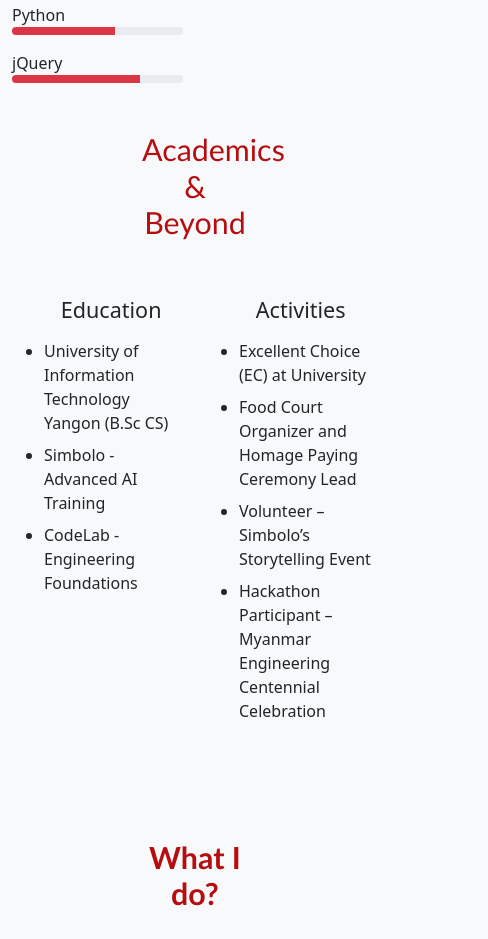
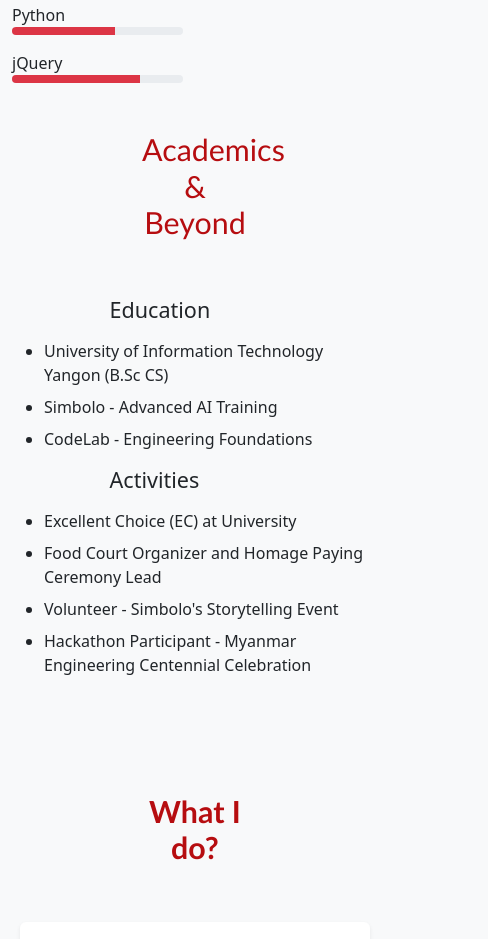
Before and after one commit to Hanmsoe17/Portfolio, a plain HTML site: page index.html in a window 390 px wide. Shown: the part 1751-2690 px from the top of the page, 488 px wide, since content can reach past the window. Drawn offline with nearby package versions, Linux system fonts and the light colour scheme.

Commit message:
change Responsive

```diff
--- a/index.html
+++ b/index.html
@@ -198,7 +198,7 @@
     <!-- education and activities start  -->
 
      <section>
-      <div class="container mt-3">
+      <div class="container mt-3 justify-content-center">
         <div class="row text-center">
           <h3 class="col-4 offset-4">
             Academics & Beyond
@@ -206,7 +206,7 @@
         </div>
 
         <div class="row my-5">
-          <div class="col-6 justify-content-center">
+          <div class="col-md-6 justify-content-center">
             <div class="row">
               <h4 class="col-4 offset-3">
                 Education
@@ -219,9 +219,9 @@
               </ul>
           </div>
 
-          <div class="col-6 justify-content-center">
+          <div class="col-md-6 justify-content-center">
             <div class="row">
-              <h4 class="col-4 offset-3">
+              <h4 class="col-4-md offset-3">
                 Activities
               </h4>
             </div>
@@ -229,8 +229,8 @@
             <ul>
                 <li class="my-2"> Excellent Choice (EC) at University</li>
                 <li class="my-2">Food Court Organizer and Homage Paying Ceremony Lead</li>
-                <li class="my-2"> Volunteer – Simbolo’s Storytelling Event</li>
-                <li class="my-2"> Hackathon Participant – Myanmar Engineering Centennial Celebration</li>
+                <li class="my-2"> Volunteer - Simbolo's Storytelling Event</li>
+                <li class="my-2"> Hackathon Participant - Myanmar Engineering Centennial Celebration</li>
             </ul>
           </div>
 
```
